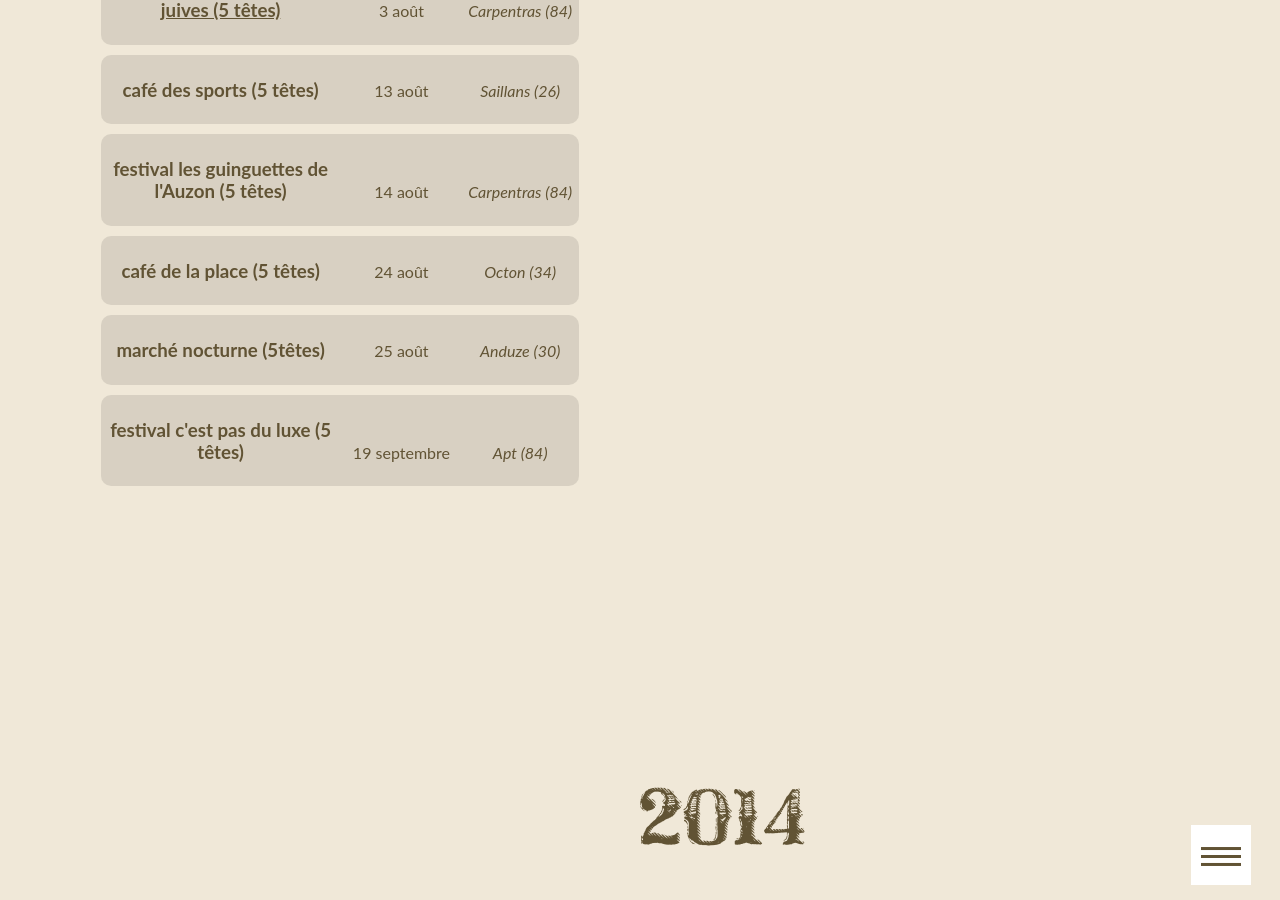
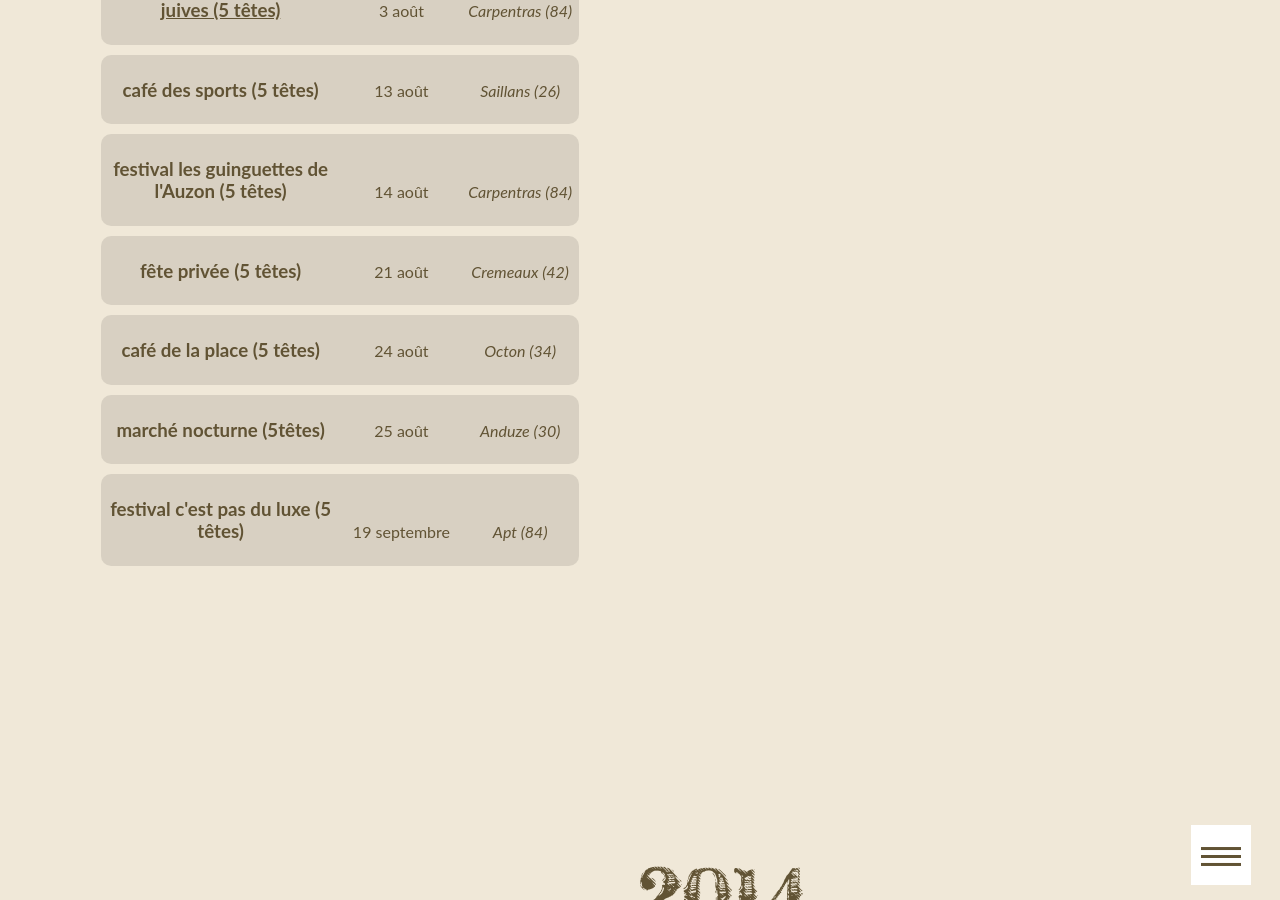
Before and after one commit to ftmftrs/ftmftrs.github.io, a Jekyll site: the page built from concert/index.html, in a window 1280 px wide and 900 px high, scrolled down 1906 px. Built offline with Jekyll 4.4.1, drawn with Linux system fonts in a browser that asks for light colours; Markdown is read by kramdown in place of the engine named in the settings; comment, search, counter and statistics services are not loaded.

Commit message:
Update concerts.yml

```diff
--- a/_data/concerts.yml
+++ b/_data/concerts.yml
@@ -57,6 +57,10 @@
   date: 14 août
   address: Carpentras (84)
 
+- title: fête privée (5 têtes)
+  date: 21 août
+  address: Cremeaux (42)
+
 - title: café de la place (5 têtes)
   date: 24 août
   address: Octon (34)
```
